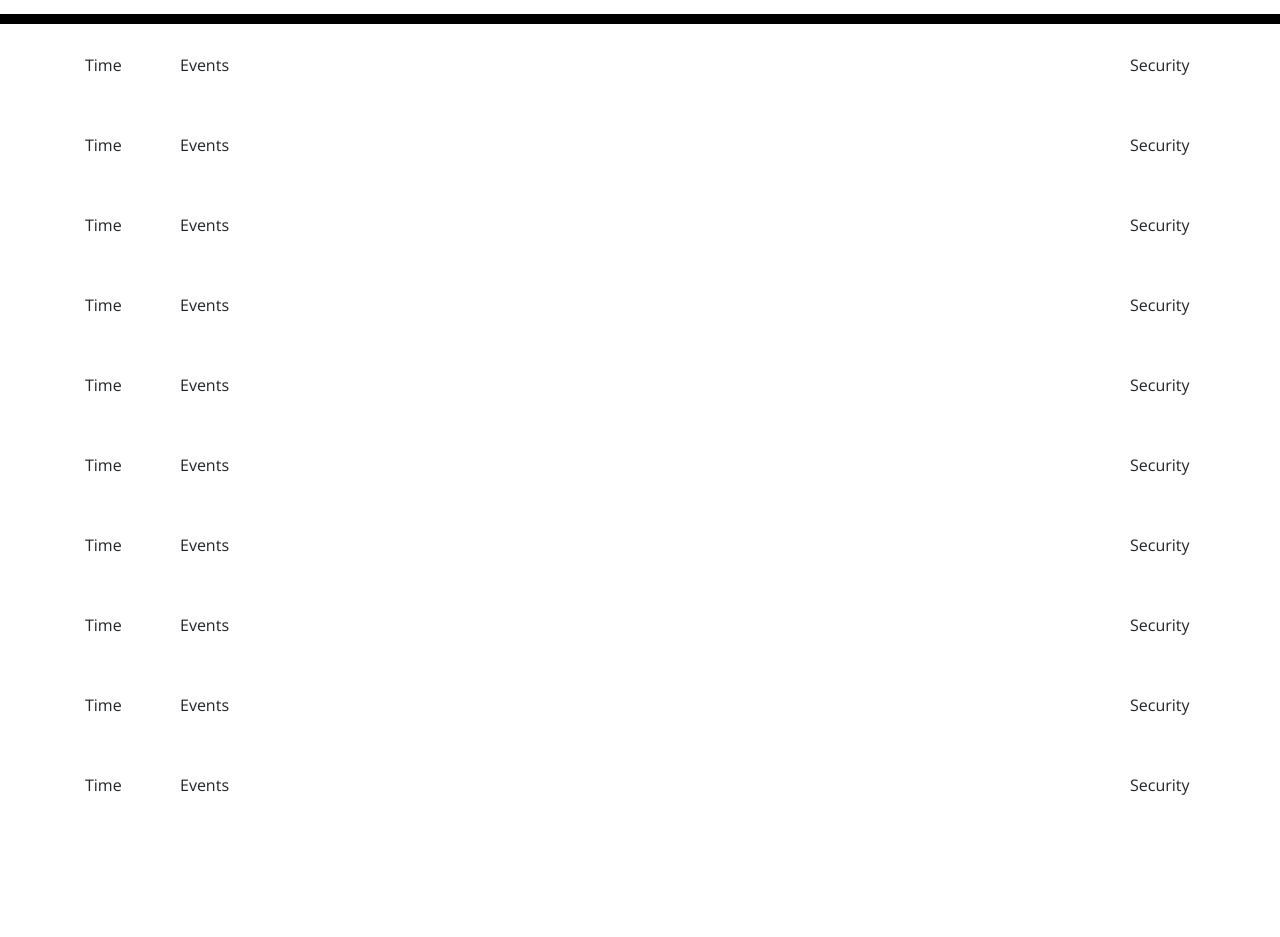
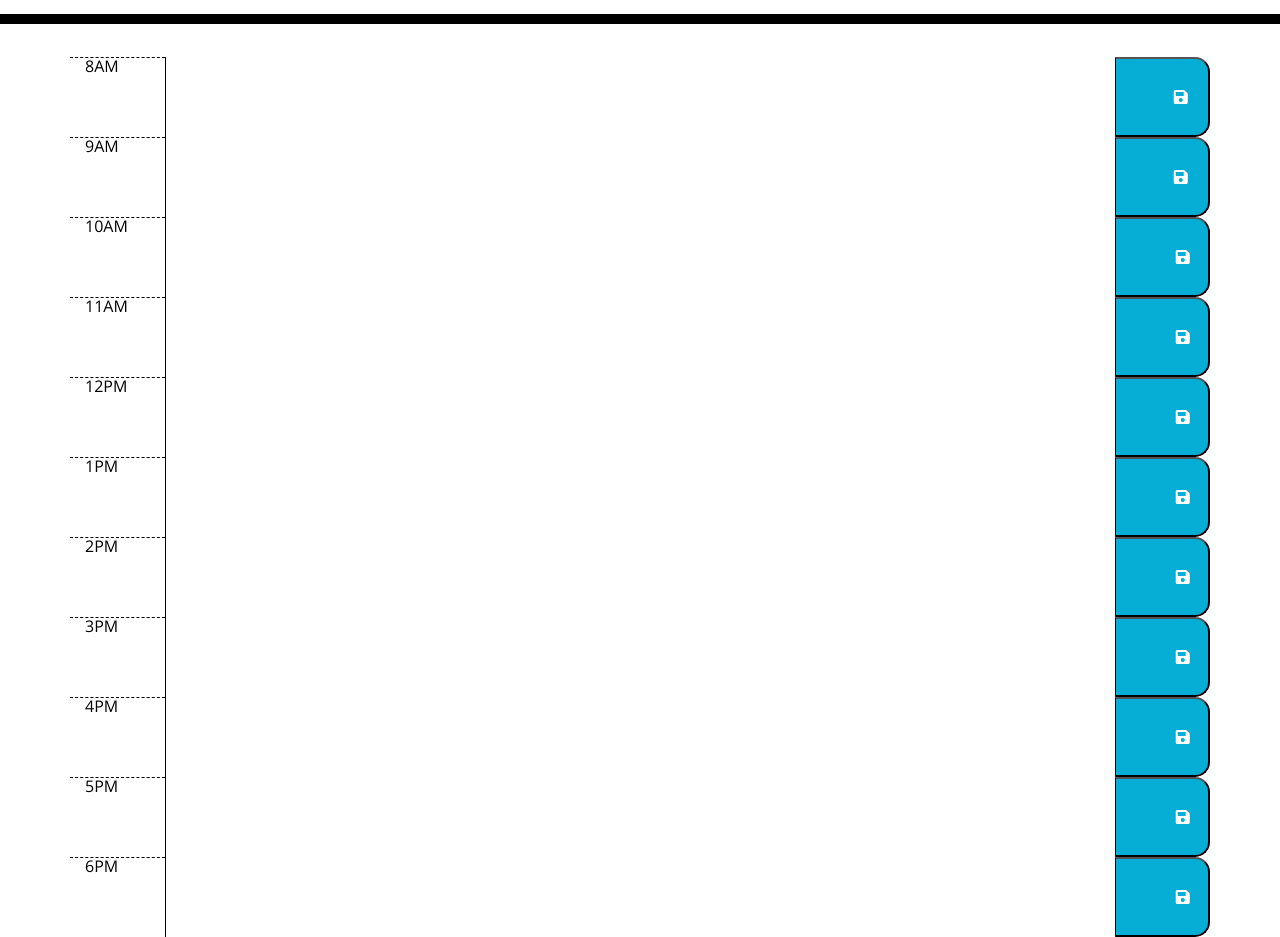
Before and after one commit to katykb/MyDailyPlanner, a plain HTML site: page index.html in a window 1280 px wide. Shown: the part 280-1217 px from the top of the page. Before the commit the page ends 1136 px from the top, so only its background shows below. Drawn offline with nearby package versions, Linux system fonts and the light colour scheme.

Commit message:
The time blocks have been added and formatted. Save button made.

```diff
--- a/index.html
+++ b/index.html
@@ -29,60 +29,98 @@
       <p id="currentDay" class="lead"></p>
     </header>
 
-    <div class="container">
     <!-- Timeblocks go here -->
-    <div class="row">
-        <div id="time" class="col-1">Time</div>
-        <div id="event" class="col-10">Events</div>
-        <div id="security"class="col-1">Security</div>
+
+    <div class="time-block container">
+      <div class="row">
+        <div class="hour col-1">8AM</div>
+        <textarea class="col-10 description"> </textarea>
+        <button class="col-1 saveBtn">
+          <i class="fas fa-save"> </i>
+        </button>
       </div>
+
       <div class="row">
-        <div id="time" class="col-1">Time</div>
-        <div id="event" class="col-10">Events</div>
-        <div id="security"class="col-1">Security</div>
+        <div class="hour col-1">9AM</div>
+        <textarea class="col-10 description"> </textarea>
+        <button class="col-1 saveBtn">
+          <i class="fas fa-save"> </i>
+        </button>
       </div>
+
       <div class="row">
-        <div id="time" class="col-1">Time</div>
-        <div id="event" class="col-10">Events</div>
-        <div id="security"class="col-1">Security</div>
+        <div class="hour col-1">10AM</div>
+        <textarea class="col-10 description"> </textarea>
+        <button class="col-1 saveBtn">
+          <i class="fas fa-save"></i>
+        </button>
       </div>
+
       <div class="row">
-        <div id="time" class="col-1">Time</div>
-        <div id="event" class="col-10">Events</div>
-        <div id="security"class="col-1">Security</div>
+        <div class="hour col-1">11AM</div>
+        <textarea class="col-10 description"> </textarea>
+        <button class="col-1 saveBtn">
+          <i class="fas fa-save"></i>
+        </button>
       </div>
+
       <div class="row">
-        <div id="time" class="col-1">Time</div>
-        <div id="event" class="col-10">Events</div>
-        <div id="security"class="col-1">Security</div>
+        <div class="hour col-1">12PM</div>
+        <textarea class="col-10 description"> </textarea>
+        <button class="col-1 saveBtn">
+          <i class="fas fa-save"></i>
+        </button>
       </div>
+
       <div class="row">
-        <div id="time" class="col-1">Time</div>
-        <div id="event" class="col-10">Events</div>
-        <div id="security"class="col-1">Security</div>
+        <div class="hour col-1">1PM</div>
+        <textarea class="col-10 description"> </textarea>
+        <button class="col-1 saveBtn">
+          <i class="fas fa-save"></i>
+        </button>
       </div>
+
       <div class="row">
-        <div id="time" class="col-1">Time</div>
-        <div id="event" class="col-10">Events</div>
-        <div id="security"class="col-1">Security</div>
+        <div class="hour col-1">2PM</div>
+        <textarea class="col-10 description"> </textarea>
+        <button class="col-1 saveBtn">
+          <i class="fas fa-save"></i>
+        </button>
       </div>
+
       <div class="row">
-        <div id="time" class="col-1">Time</div>
-        <div id="event" class="col-10">Events</div>
-        <div id="security"class="col-1">Security</div>
+        <div class="hour col-1">3PM</div>
+        <textarea class="col-10 description"> </textarea>
+        <button class="col-1 saveBtn">
+          <i class="fas fa-save"></i>
+        </button>
       </div>
+
       <div class="row">
-        <div id="time" class="col-1">Time</div>
-        <div id="event" class="col-10">Events</div>
-        <div id="security"class="col-1">Security</div>
+        <div class="hour col-1">4PM</div>
+        <textarea class="col-10 description"> </textarea>
+        <button class="col-1 saveBtn">
+          <i class="fas fa-save"></i>
+        </button>
       </div>
+
       <div class="row">
-        <div id="time" class="col-1">Time</div>
-        <div id="event" class="col-10">Events</div>
-        <div id="security"class="col-1">Security</div>
+        <div class="hour col-1">5PM</div>
+        <textarea class="col-10 description"> </textarea>
+        <button class="col-1 saveBtn">
+          <i class="fas fa-save"></i>
+        </button>
       </div>
+
+      <div class="row">
+        <div class="hour col-1">6PM</div>
+        <textarea class="col-10 description"> </textarea>
+        <button class="col-1 saveBtn">
+          <i class="fas fa-save"></i>
+        </button>
+      </div>
+
     </div>
-
     <script src="https://cdnjs.cloudflare.com/ajax/libs/jquery/3.2.1/jquery.min.js"></script>
     <script src="https://cdnjs.cloudflare.com/ajax/libs/moment.js/2.24.0/moment.min.js"></script>
 
--- a/script.js
+++ b/script.js
@@ -1,3 +1,28 @@
 //When my calendar is opened, the current date is displayed.
 var today = moment();
 $("#currentDay").text(today.format("MMM Do, YYYY"));
+
+moment().hour(Number);
+
+//time-block hours
+
+moment().fromNow();
+var hourEl = document.getElementById("description");
+var time = moment().format("hh:mm:ss");
+var rows =
+$("hour").text(time);
+
+
+// var timeblock = document.getElementById("timeBlocks");
+// var workDayHours = ["H mm ", "9:00", "10:00", "11:00", "12:00", "1:00", "2:00", "3:00", "4:00", "5:00"];
+
+// var hour8El = document.getElementById("8");
+// var time= moment.duration().hours();
+
+// $("timeBlocks").text(time.format("h", "mm",));
+
+// function getTimeBlocks(start, end){
+//     var startTime = moment(start, "HH:mm");
+//     var endTime = moment(end, "HH:mm");
+// }
+//   getTimeBlocks();
--- a/style.css
+++ b/style.css
@@ -1,5 +1,5 @@
 body {
-  font-family: 'Open Sans', sans-serif;
+  font-family: "Open Sans", sans-serif;
   font-size: 16px;
   line-height: 1;
 }
@@ -11,6 +11,7 @@ textarea {
   color: #000000;
   border-left: 1px solid black;
   padding: 10px;
+  height: 80px;
 }
 
 .jumbotron {
@@ -21,26 +22,27 @@ textarea {
   border-bottom: 10px solid black;
 }
 
+
+.time-block .container{
+  text-align: center;
+  border-radius: 15px;
+  }
+
 .description {
   white-space: pre-wrap;
-}
-
-.time-block {
-  text-align: center;
-  border-radius: 15px;
 }
 
 .row {
   white-space: pre-wrap;
   height: 80px;
   border-top: 1px solid white;
-}
+  }
 
 .hour {
   background-color: #ffffff;
   color: #000000;
   border-top: 1px dashed #000000;
-}
+   }
 
 .past {
   background-color: #d3d3d3;
@@ -63,9 +65,15 @@ textarea {
   border-bottom-right-radius: 15px;
   background-color: #06aed5;
   color: white;
-}
+  padding: 10px;
+  height: 80px;
+ }
 
 .saveBtn i:hover {
   font-size: 20px;
   transition: all 0.3s ease-in-out;
 }
+
+i ::before{
+
+}
```
